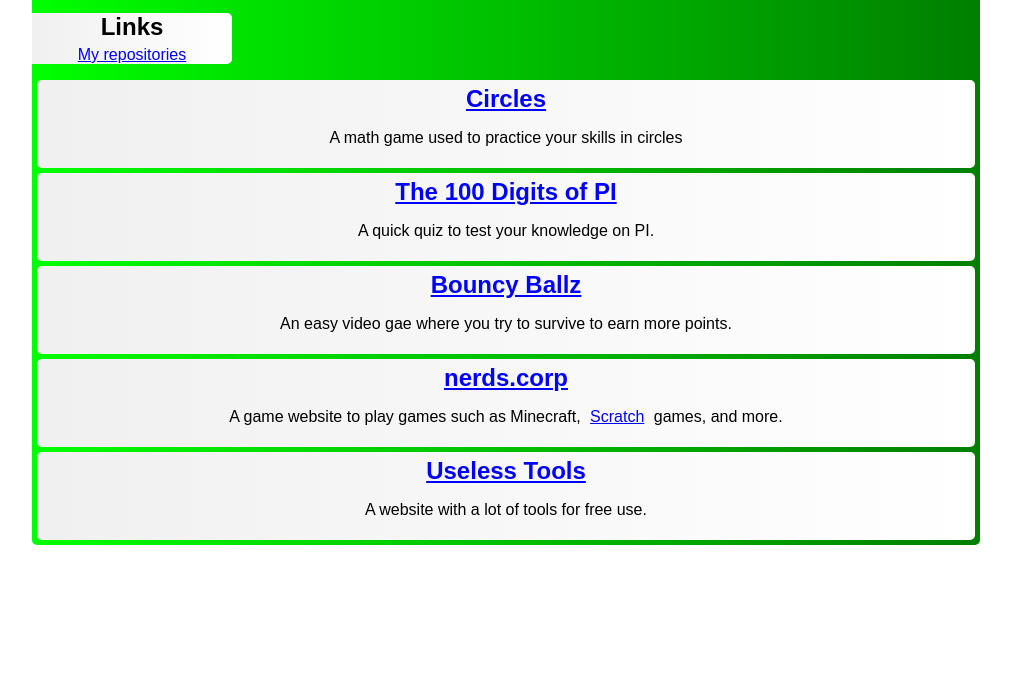
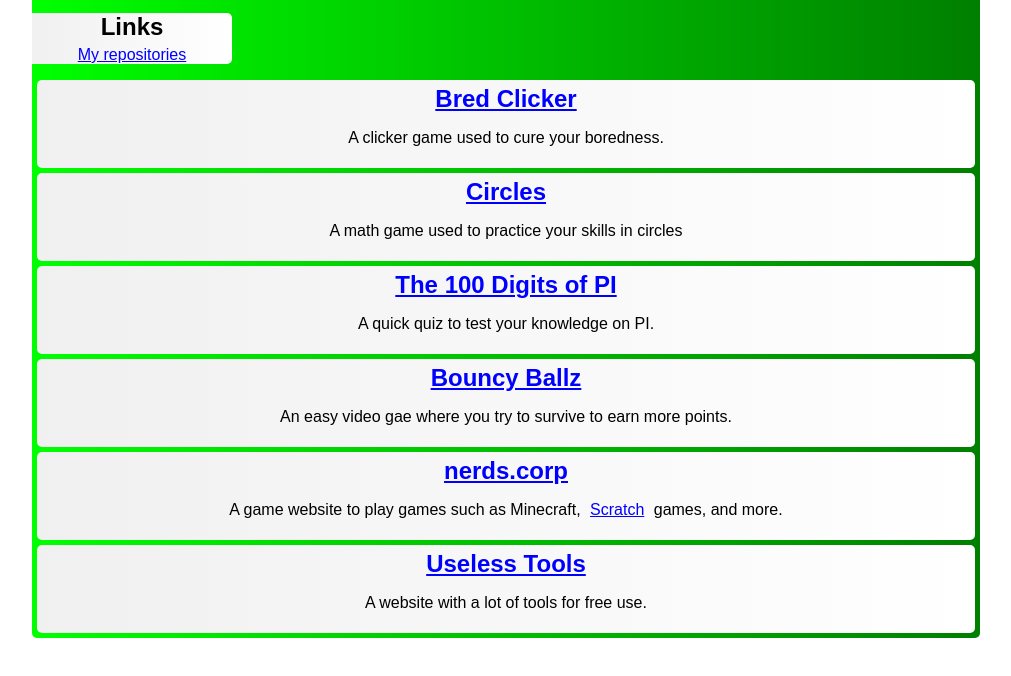
Before and after one commit to programming4fun32/prg4fun-page, a plain HTML site: page index.html in a window 1280 px wide. Shown: the part 76-752 px from the top of the page, without its empty margins (134-1145 px from the left). Drawn offline with Linux system fonts and the light colour scheme.

Commit message:
Update index.html

```diff
--- a/index.html
+++ b/index.html
@@ -82,6 +82,12 @@
       <p></p>
       <div class="listBox">
         <center>
+          <font size="5"><b><a href="https://programming4fun32.github.io/Bred-Clicker/" target="_blank">Bred Clicker</a></b></font>
+          <p>A clicker game used to cure your boredness.</p>
+        </center>
+      </div>
+      <div class="listBox">
+        <center>
           <font size="5"><b><a href="https://programming4fun32.github.io/Circles/" target="_blank">Circles</a></b></font>
           <p>A math game used to practice your skills in circles</p>
         </center>
```
